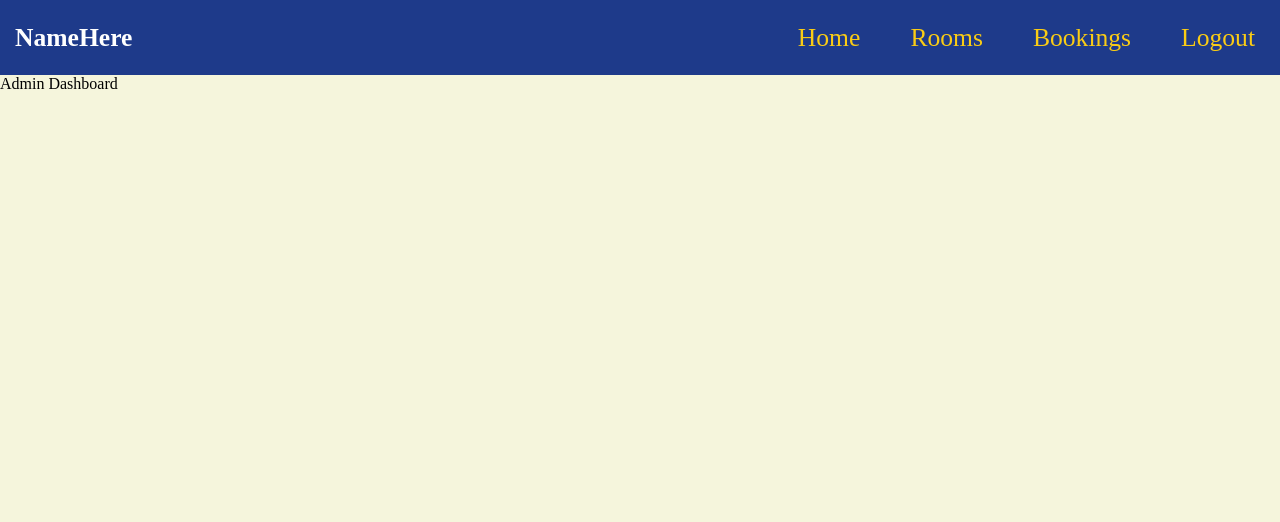
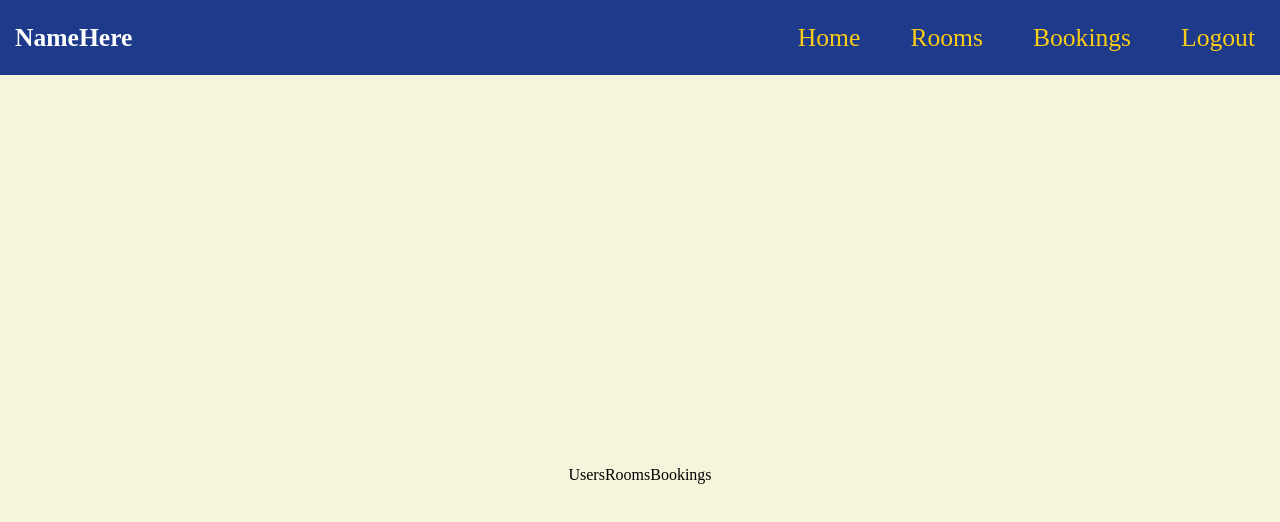
Before and after one commit to KevinG2001/DevOpsSec_Project, a React (Vite) app in the folder frontend/: page /admindashboard in a window 1280 px wide. Shown: the top 522 px of the page. Built offline with nearby package versions, Linux system fonts and the light colour scheme.

Commit message:
Starting admin dashboard

```diff
--- a/frontend/src/pages/AdminDashboard.tsx
+++ b/frontend/src/pages/AdminDashboard.tsx
@@ -1,7 +1,18 @@
+import Style from "../styles/adminDashboard.module.scss";
+
 function AdminDashboard() {
   return (
     <>
-      <div>Admin Dashboard</div>
+      <div className={Style.adminDashboardContainer}>
+        <div className={Style.adminDashboardTH}>
+          <div className={Style.tableHeader}>Users</div>
+          <div className={Style.tableHeader}>Rooms</div>
+          <div className={Style.tableHeader}>Bookings</div>
+        </div>
+        <div>
+          <div className={Style.adminDashboardTR}></div>
+        </div>
+      </div>
     </>
   );
 }
--- /dev/null
+++ b/frontend/src/styles/adminDashboard.module.scss
@@ -0,0 +1,13 @@
+.adminDashboardContainer {
+  display: flex;
+  width: 100%;
+  height: 100vh;
+}
+
+.adminDashboardTH {
+  display: flex;
+  width: 100%;
+  height: 100%;
+  justify-content: center;
+  align-items: center;
+}
```
